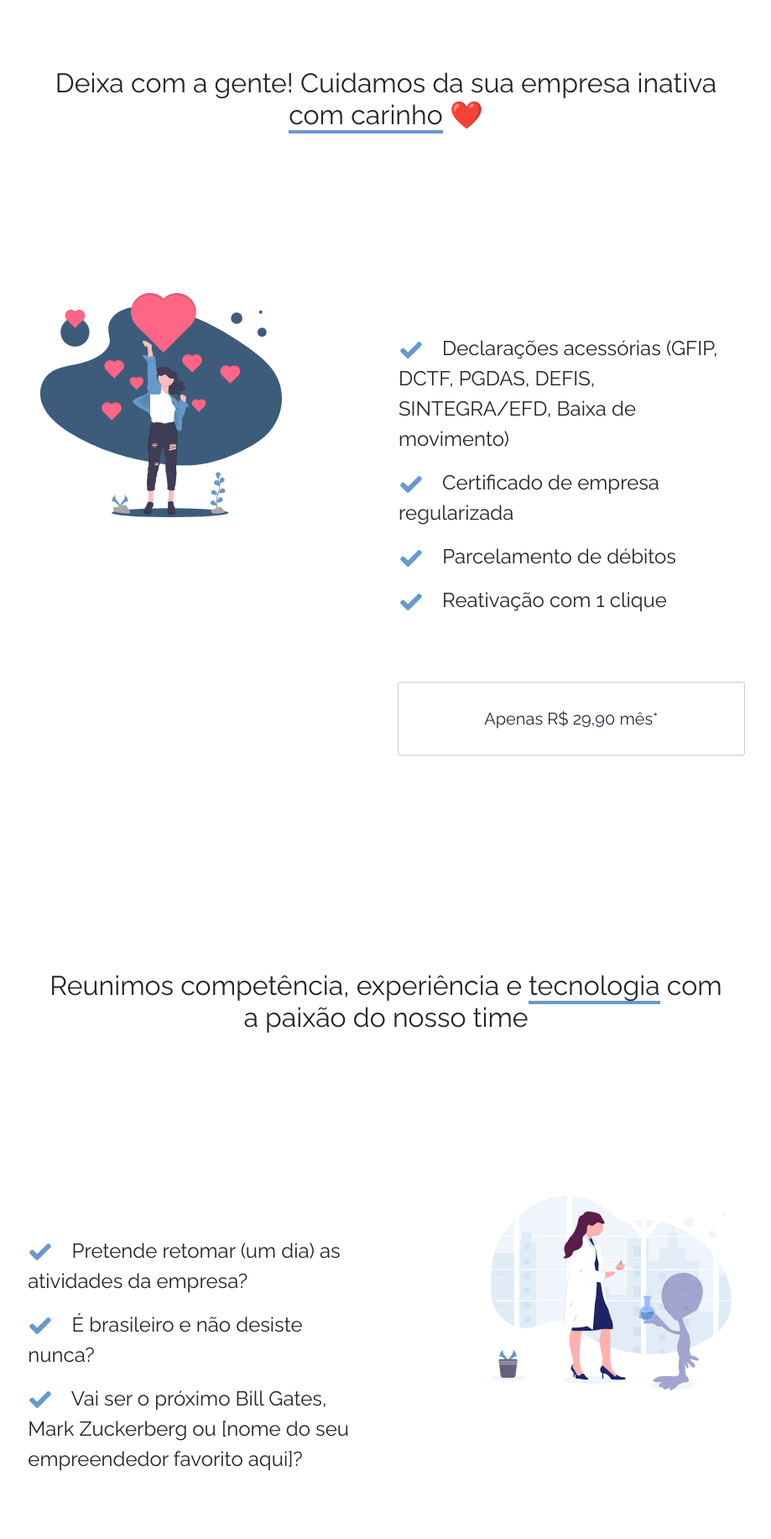
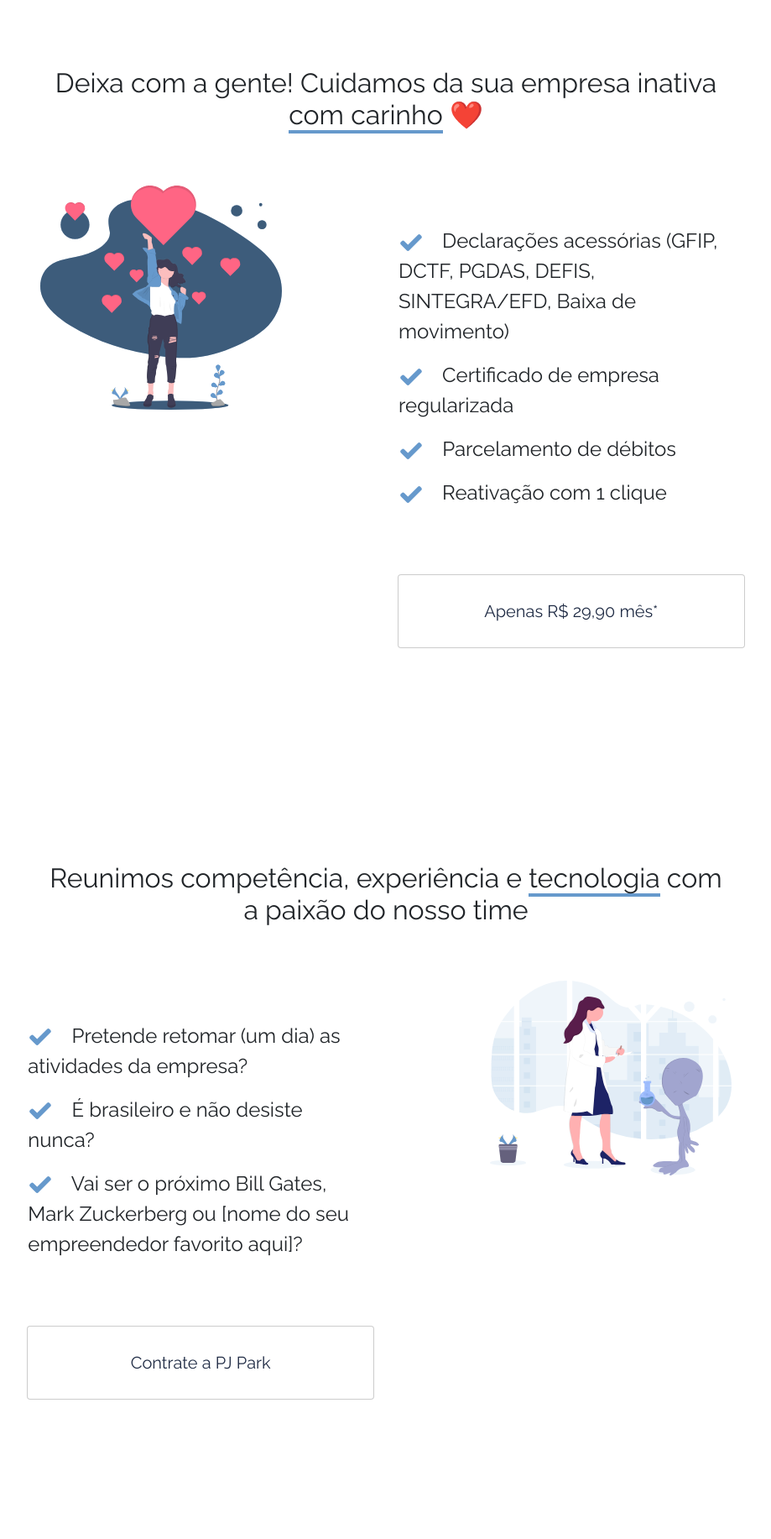
Before and after one commit to dakoctba/pjpark.github.io, a Jekyll site: the page built from index.html, in a window 1280 px wide. Shown: the part 1374-3207 px from the top of the page at 84% size, without its empty margins (180-1099 px from the left). Built offline with Jekyll 4.4.1, drawn with Linux system fonts in a browser that asks for light colours.

Commit message:
feat: some improvements

```diff
--- a/_sass/_post.scss
+++ b/_sass/_post.scss
@@ -16,8 +16,4 @@
       }
     }
   }
-
-  h2 {
-    margin: 2rem 0;
-  }
 }
--- a/_sass/application.scss
+++ b/_sass/application.scss
@@ -48,7 +48,11 @@
 }
 
 h2 {
-  margin-bottom: 5rem;
+  margin-bottom: 2rem;
+
+  .subtitle {
+    margin-bottom: 5rem;
+  }
 }
 
 p, li {
@@ -83,7 +87,11 @@
   }
 
   h2 {
-    margin-bottom: 10rem;
+    margin-bottom: 2rem;
+
+    .subtitle {
+      margin-bottom: 10rem;
+    }
   }
 
   p, li {
--- a/index.html
+++ b/index.html
@@ -36,7 +36,7 @@
 
     <div class="row">
       <div class="col-md">
-        <h2 class="text-center">Deixa com a gente! Cuidamos da sua empresa inativa <span>com carinho</span> ❤️</h2>
+        <h2 class="text-center subtitle">Deixa com a gente! Cuidamos da sua empresa inativa <span>com carinho</span> ❤️</h2>
       </div>
     </div>
 
@@ -60,7 +60,7 @@
   <div id="o-que-fazemos" class="area" data-aos="zoom-in">
     <div class="row">
       <div class="col-md">
-        <h2 class="text-center">Reunimos competência, experiência e <span>tecnologia</span> com a paixão do nosso time</h2>
+        <h2 class="text-center subtitle">Reunimos competência, experiência e <span>tecnologia</span> com a paixão do nosso time</h2>
       </div>
     </div>
 
```
Also changed, not shown: politica-de-privacidade.md (+1 -2 lines).
